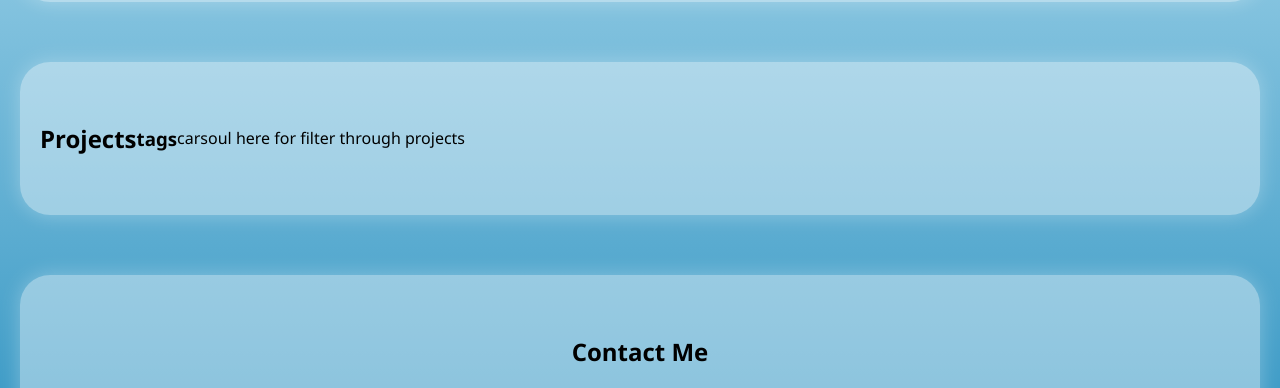
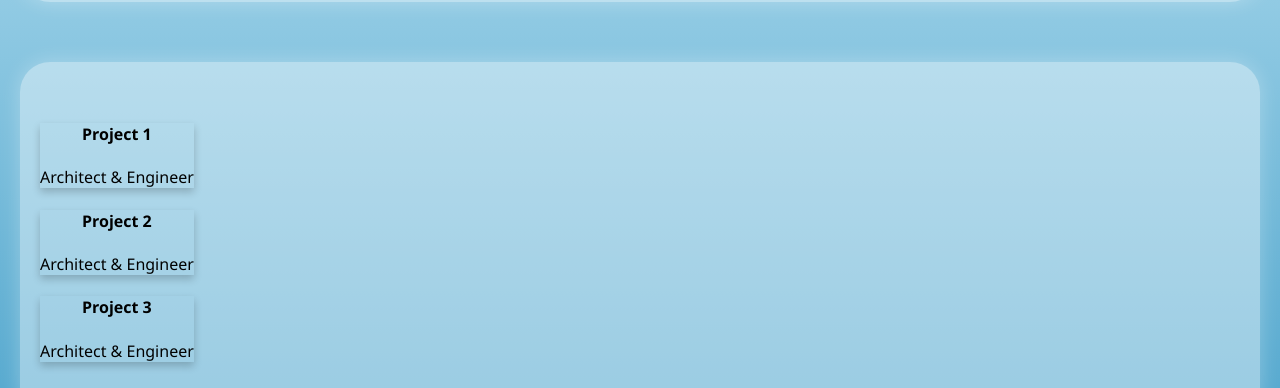
Before and after one commit to HollyDraz/hdportfolio, a React (Create React App) app in the folder portfolio/: page / in a window 1280 px wide. Shown: the part 539-927 px from the top of the page. Built offline with nearby package versions, Linux system fonts and the light colour scheme.

Commit message:
added cards for projects

```diff
--- a/portfolio/src/components/Projects.css
+++ b/portfolio/src/components/Projects.css
@@ -5,8 +5,7 @@
     border-radius: 30px;
     box-shadow: 0 0 20px rgba(255, 255, 255, 0.3);
     display: flex; /* Enable flexbox */
-    align-items: center; /* Vertically align items */
-    justify-content: flex-start; /* Align to the left */
+    justify-content: flex-start;
     transition: transform 0.3s ease, box-shadow 0.3s ease; /* Transition for smooth effect */
   }
 
@@ -15,20 +14,20 @@
     box-shadow: 0 0 30px rgba(255, 255, 255, 0.6); /* Enhance the box-shadow on hover */
   }
 
-  .profile-pic {
-    width: 150px;
-    height: 150px;
-    border-radius: 50%;
-    margin-right: 20px; /* Space between image and text */
-    box-shadow: 0 0 10px rgba(255, 255, 255, 0.5);
-    transition: transform 0.3s ease; /* Transition for smooth effect */
+
+/* projects in the div */
+  .card {
+    /* Add shadows to create the "card" effect */
+    flex-direction: row;
+    box-shadow: 0 4px 8px 0 rgba(0,0,0,0.2);
+    transition: 0.3s;
   }
 
-  .abouttxt {
-    text-align: left;
-    flex-grow: 1; /* Allow text to take up remaining space */
+  /* On mouse-over, add a deeper shadow */
+  .card:hover {
+    box-shadow: 0 8px 16px 0 rgba(0,0,0,0.2);
   }
 
-  .abouttxt h2 {
-    margin-bottom: 10px; /* Space between heading and text */
+  .slideshow {
+    flex-direction: row;
   }
--- a/portfolio/src/components/Projects.js
+++ b/portfolio/src/components/Projects.js
@@ -5,9 +5,20 @@ import './Projects.css';
 function Projects() {
   return (
     <div className="prgsection">
-      <h2>Projects</h2>
-      <h3>tags</h3>
-      <p>carsoul here for filter through projects</p>
+     <div className="slideshow">
+     <div class="card">
+    <h4><b>Project 1</b></h4>
+    <p>Architect & Engineer</p>
+    </div>
+    <div class="card">
+    <h4><b>Project 2</b></h4>
+    <p>Architect & Engineer</p>
+    </div>
+    <div class="card">
+    <h4><b>Project 3</b></h4>
+    <p>Architect & Engineer</p>
+    </div>
+    </div>
 
     </div>
   );
```
